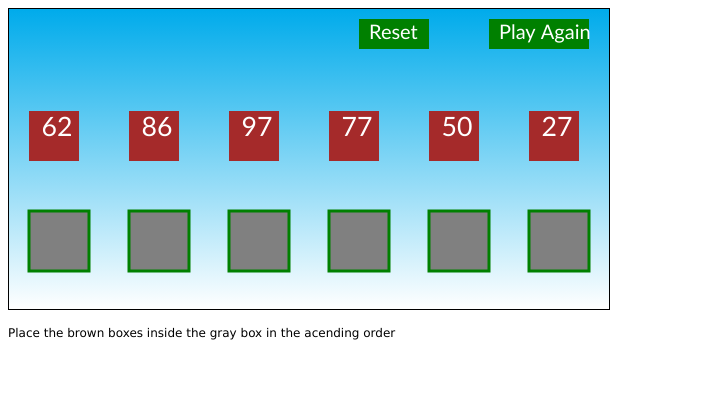
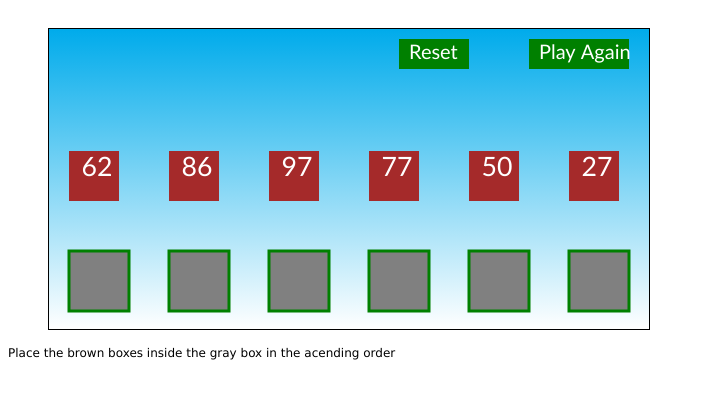
Before and after one commit to jesintha/numberGame, a plain HTML site: page NumberGame.html in a window 1280 px wide. Shown: the whole page, without its empty margins (0-705 px from the left). Drawn offline with Linux system fonts and the light colour scheme.

Commit message:
changes for index.html

```diff
--- a/NumberGame.html
+++ b/NumberGame.html
@@ -7,11 +7,11 @@
 <script src="numGame.js"></script>
 </head>
 <body onload="init()">
-
+<div style="padding-left:40px;padding-top:20px;">
 <canvas id="canvas1" width="600" height="300" style="border: 1px solid black;">
 This text is displayed if your browser does not support HTML5 Canvas.
 </canvas>
-
+</div>
 <div style="font-family: Verdana; font-size: 12px;">
   <p>Place the brown boxes inside the gray box in the acending order</p>
 
--- a/numGame.js
+++ b/numGame.js
@@ -368,7 +368,7 @@ init = function() {
   htmlHeight = parent.offsetHeight;
   randomNums = getRamdomNumbers(noOfItems);
   cs = new CanvasState(document.getElementById('canvas1'));
-  x = 20;
+  x = htmlLeft + 20;
   for (i = _i = 0, _ref = noOfItems - 1; 0 <= _ref ? _i <= _ref : _i >= _ref; i = 0 <= _ref ? ++_i : --_i) {
     cs.addCell(new Cell(x, htmlTop + htmlHeight - 150, 60, 60, 'grey'));
     cs.addDCell(new Dcell(x, htmlTop + htmlHeight - 250, 50, 50, 'brown', randomNums[i]));
```
Also changed, not shown: 1 other file.
